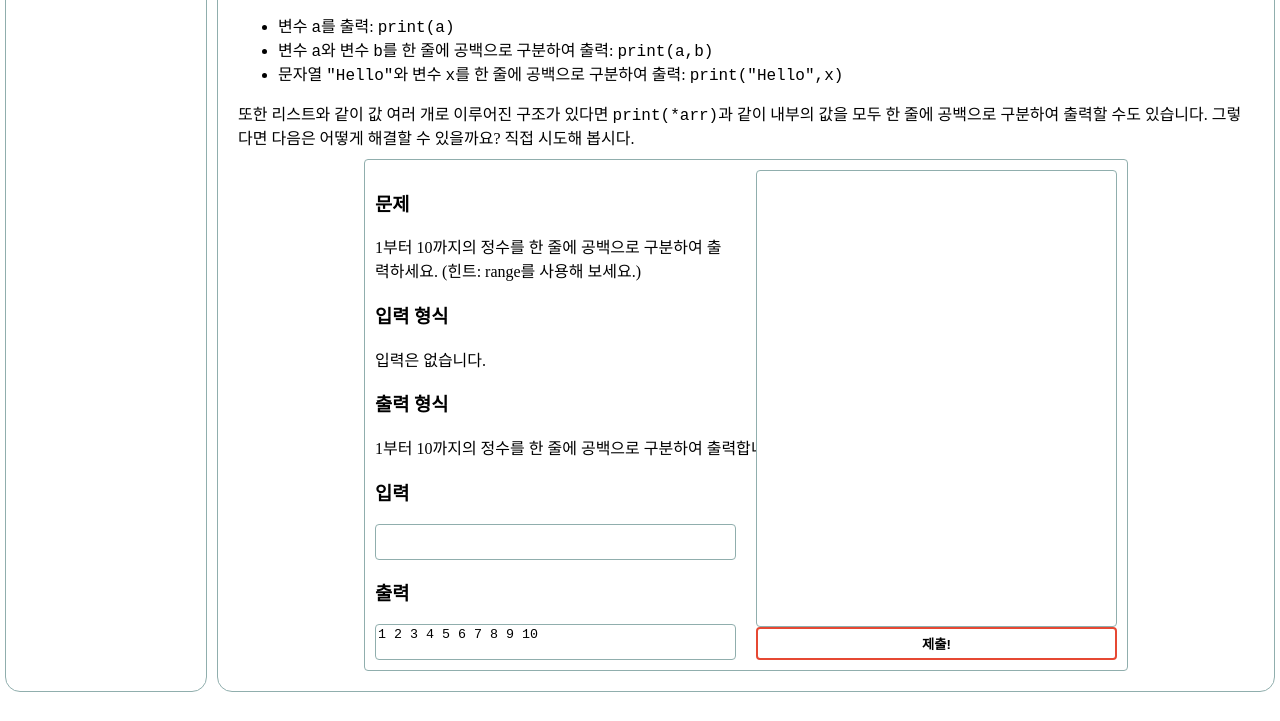
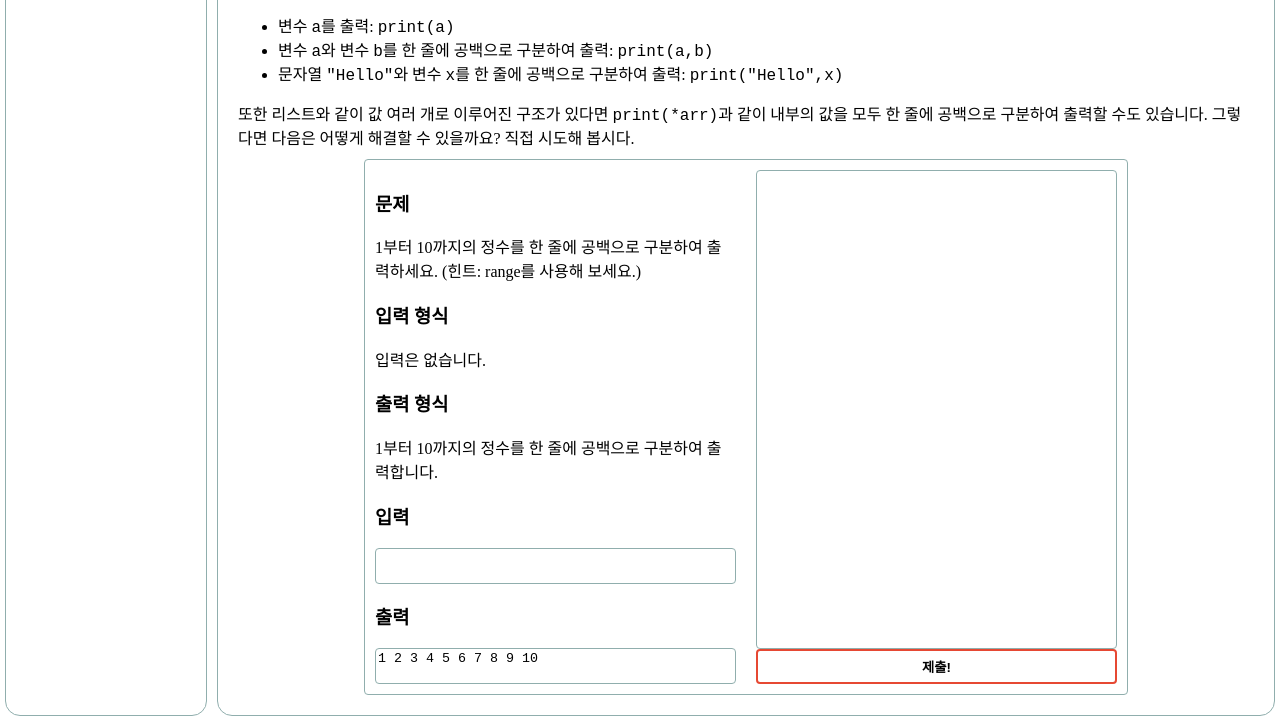
Before and after one commit to matt-roh/matt-roh.github.io, a plain HTML site: page page2.html in a window 1280 px wide. Shown: the part 156-877 px from the top of the page. Before the commit the page ends 853 px from the top, so only its background shows below. Drawn offline with nearby package versions, Linux system fonts and the light colour scheme; a web font is replaced by a local one.

Commit message:
fix wrap

```diff
--- a/styles.css
+++ b/styles.css
@@ -60,11 +60,11 @@ body {
     min-width: 45%;
 }
 
-.statement {
+.statement, .inputf, .outputf {
     text-wrap: wrap;
 }
 
-.inputf, .outputf {
+.input, .output {
     text-wrap: nowrap;
 }
 
```
